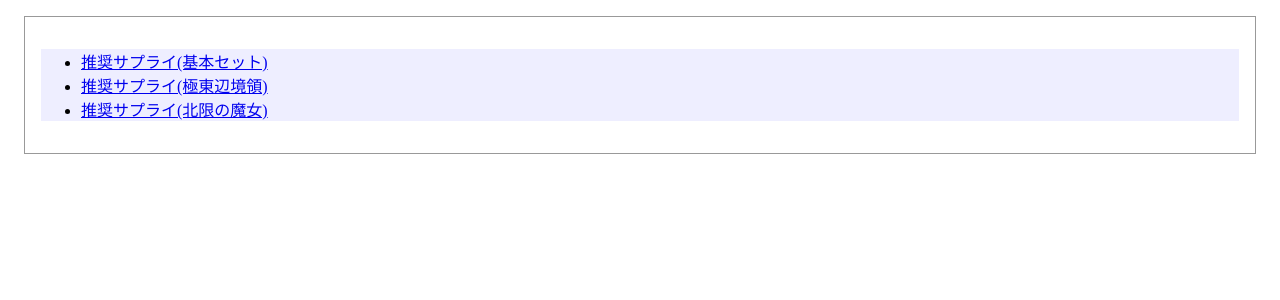
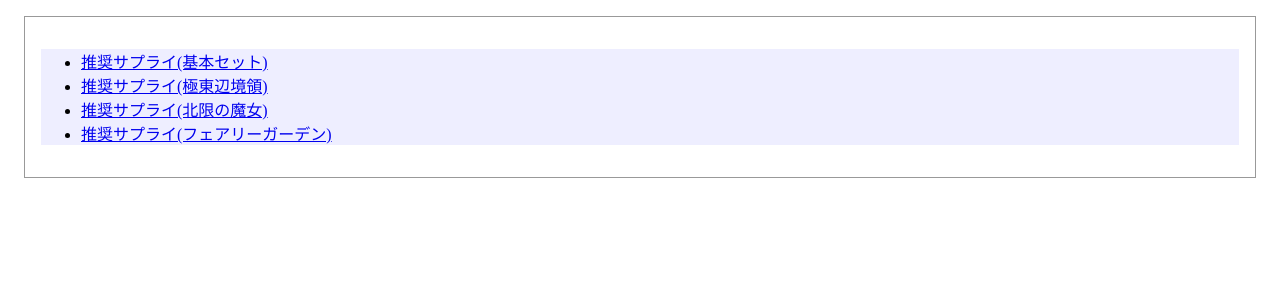
Before and after one commit to floresarmida/hatokurandom, a Nuxt app: page / in a window 1280 px wide. Shown: the top 300 px of the page. Built offline with nearby package versions, Linux system fonts and the light colour scheme.

Commit message:
Separate menus

```diff
--- /dev/null
+++ b/lib/constants.js
@@ -0,0 +1,6 @@
+export const menus = [
+  { pid: 'basic', name: '推奨サプライ(基本セット)' },
+  { pid: 'fareast', name: '推奨サプライ(極東辺境領)' },
+  { pid: 'northern', name: '推奨サプライ(北限の魔女)' },
+  { pid: 'fairygarden', name: '推奨サプライ(フェアリーガーデン)' }
+]
--- a/pages/index.vue
+++ b/pages/index.vue
@@ -11,14 +11,12 @@
 </template>
 
 <script>
+import { menus } from '../lib/constants'
+
 export default {
   computed: {
     menus () {
-      return [
-        { pid: 'basic', name: '推奨サプライ(基本セット)' },
-        { pid: 'fareast', name: '推奨サプライ(極東辺境領)' },
-        { pid: 'northern', name: '推奨サプライ(北限の魔女)' }
-      ]
+      return menus
     }
   }
 }
```
